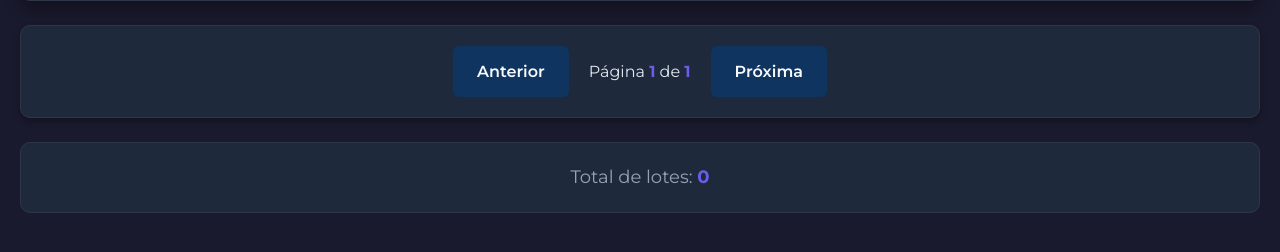
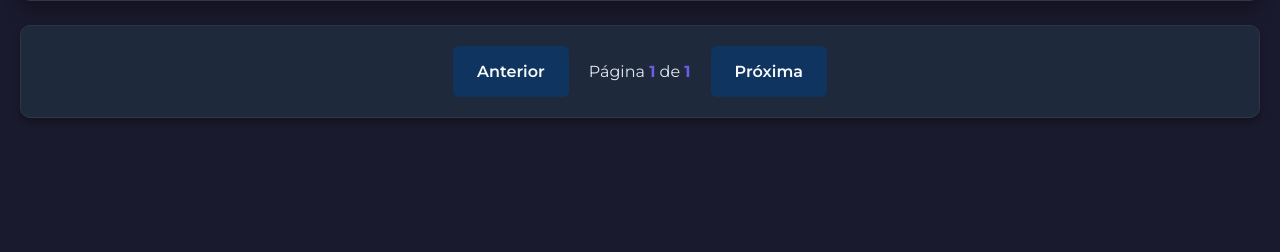
Before and after one commit to AlexSilva91/controle_de_estoque, a Flask app: template app/templates/lotes.html in a window 1280 px wide. Shown: the part 312-564 px from the top of the page. Run offline with Flask 3, Linux system fonts and the light colour scheme; the template is opened without the code that fills it, so the values that code supplies are empty; parts of the project's set-up code (start-up, migrations or seed data) failed here and were passed over.

Commit message:
remoção de campo de total geral dos lotes

```diff
--- a/app/static/js/lotes.js
+++ b/app/static/js/lotes.js
@@ -175,7 +175,6 @@
     function atualizarPaginacao(pag) {
         document.getElementById('paginaAtual').textContent = pag.pagina_atual;
         document.getElementById('totalPaginas').textContent = pag.total_paginas;
-        document.getElementById('total').textContent = pag.total_lotes;
         document.getElementById('prevPage').disabled = !pag.tem_anterior;
         document.getElementById('nextPage').disabled = !pag.tem_proxima;
     }
--- a/app/templates/lotes.html
+++ b/app/templates/lotes.html
@@ -54,8 +54,6 @@
       <span>Página <span id="paginaAtual">1</span> de <span id="totalPaginas">1</span></span>
       <button id="nextPage" class="btn">Próxima</button>
     </div>
-
-    <div class="meta">Total de lotes: <span id="total">0</span></div>
   </main>
 
   <script src="{{ url_for('static', filename='js/lotes.js') }}"></script>
```
